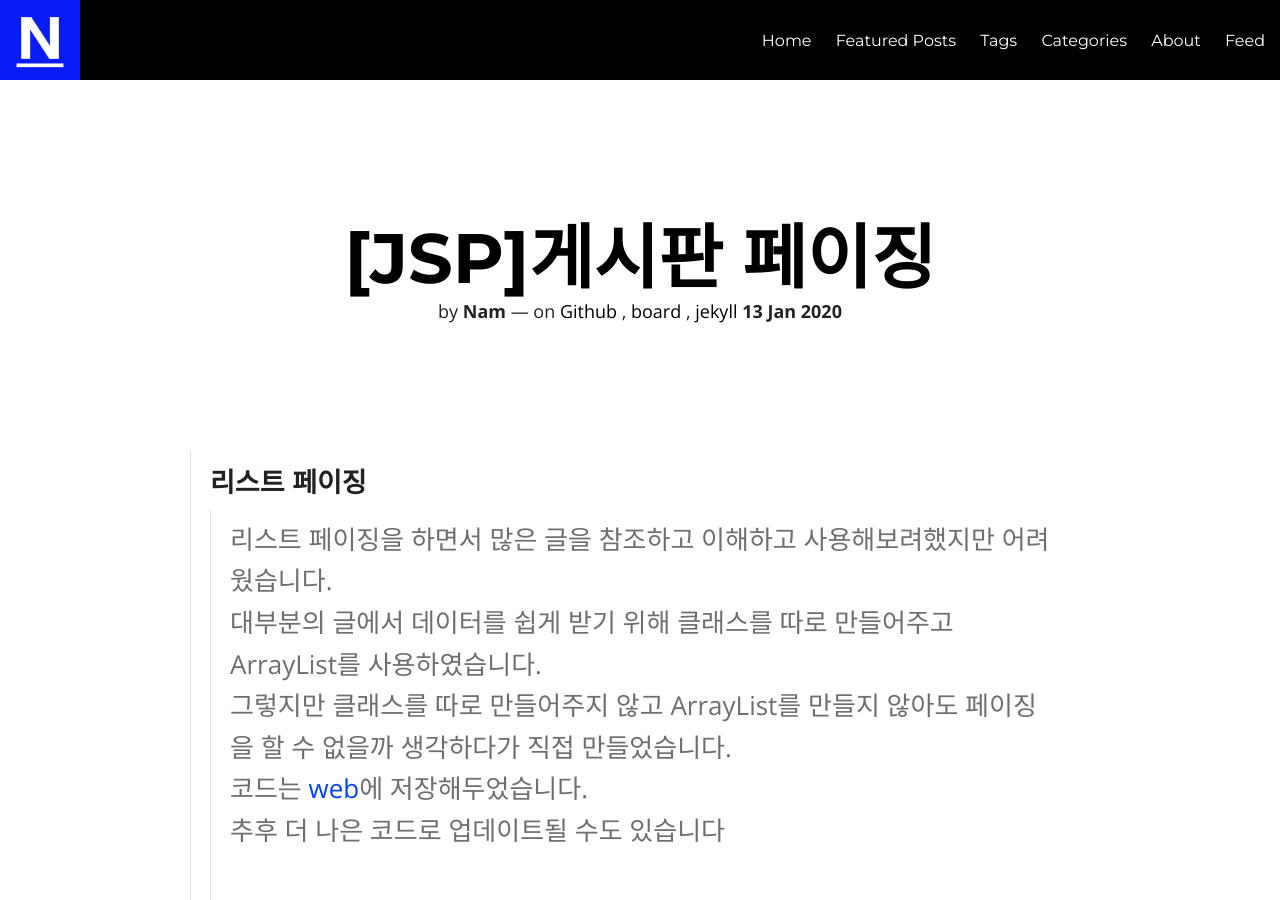
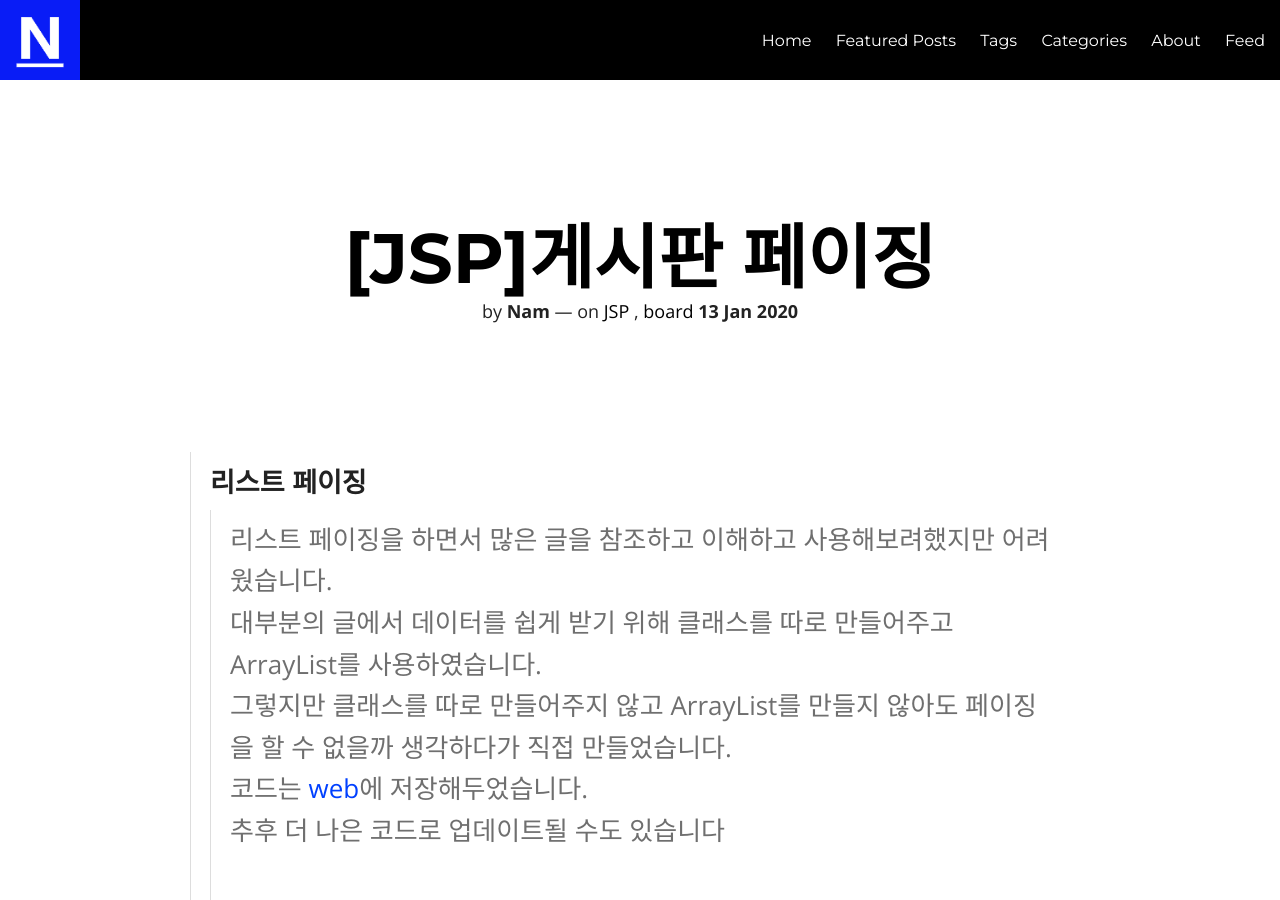
Before and after one commit to NamSuJi/namsuji.github.io, a Jekyll site: the page built from _posts/2020-01-13-listPaging.md, in a window 1280 px wide and 900 px high. Built offline with Jekyll 4.4.1, drawn with Linux system fonts in a browser that asks for light colours; nearby versions of some CDN libraries; comment, search, counter and statistics services are not loaded.

Commit message:
Update 2020-01-13-listPaging.md

```diff
--- a/_posts/2020-01-13-listPaging.md
+++ b/_posts/2020-01-13-listPaging.md
@@ -5,7 +5,7 @@ description: 게시판 페이징하는 방법
 headline:
 modified: 2020-01-13
 category: webdevelopment
-tags: [Github, board, jekyll]
+tags: [JSP, board]
 imagefeature:
 mathjax:
 chart:
```
